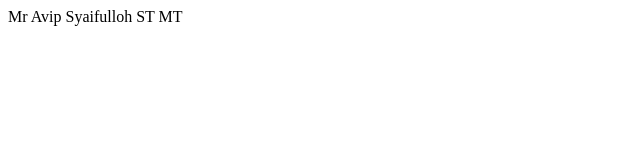
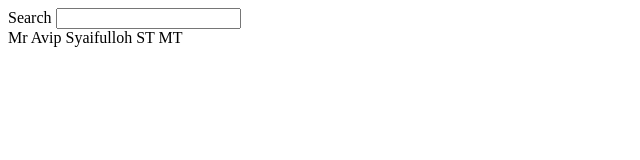
Before and after one commit to vipcodestudio/latihan-git-flow, a plain HTML site: page index.html in a window 1280 px wide. Shown: the whole page, without its empty margins (0-640 px from the left). Drawn offline with Linux system fonts and the light colour scheme.

Commit message:
feat: search

```diff
--- a/index.html
+++ b/index.html
@@ -6,6 +6,10 @@
     <title>Document</title>
   </head>
   <body>
+    <form>
+      <label for="search">Search</label>
+      <input type="text" name="search" id="search" />
+    </form>
     Mr Avip Syaifulloh ST MT
   </body>
 </html>
```
